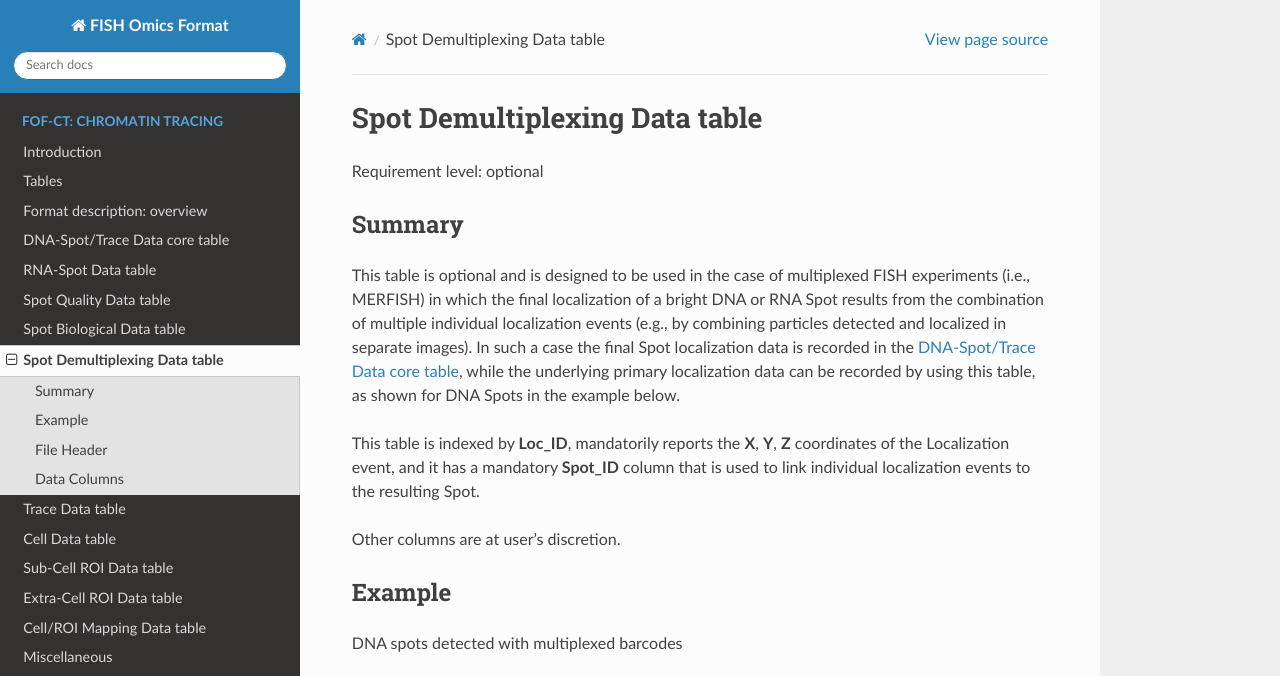
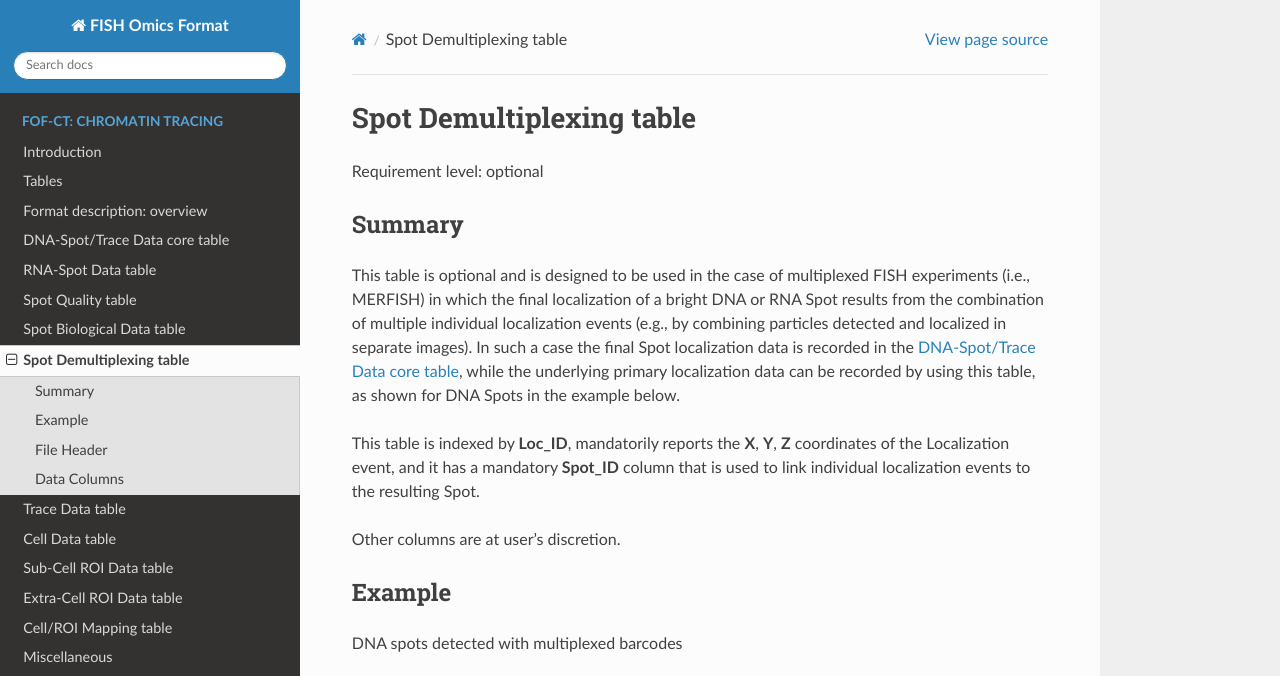
Before and after one commit to 4dn-dcic/fish_omics_format, a Sphinx documentation site: the page built from docs/source/demultiplexing.rst, in a window 1280 px wide and 900 px high, cut to the strip 0-676 px from the top of the window. Built offline with Sphinx 7.4.7 and the Read the Docs theme 2.0.0, drawn with Linux system fonts in a browser that asks for light colours.

Commit message:
remove the word data from some table names

```diff
--- a/docs/source/demultiplexing.rst
+++ b/docs/source/demultiplexing.rst
@@ -1,7 +1,7 @@
 .. _demultiplexing:
 
-Spot Demultiplexing Data table
-==============================
+Spot Demultiplexing table
+=========================
 
 Requirement level: optional
 
--- a/docs/source/mapping.rst
+++ b/docs/source/mapping.rst
@@ -1,7 +1,7 @@
 .. _mapping:
 
-Cell/ROI Mapping Data table
-===========================
+Cell/ROI Mapping table
+======================
 
 Requirement level: conditionally required
 
--- a/docs/source/quality.rst
+++ b/docs/source/quality.rst
@@ -1,7 +1,7 @@
 .. _quality:
 
-Spot Quality Data table
-=======================
+Spot Quality table
+==================
 
 Requirement level: recommended
 
```
